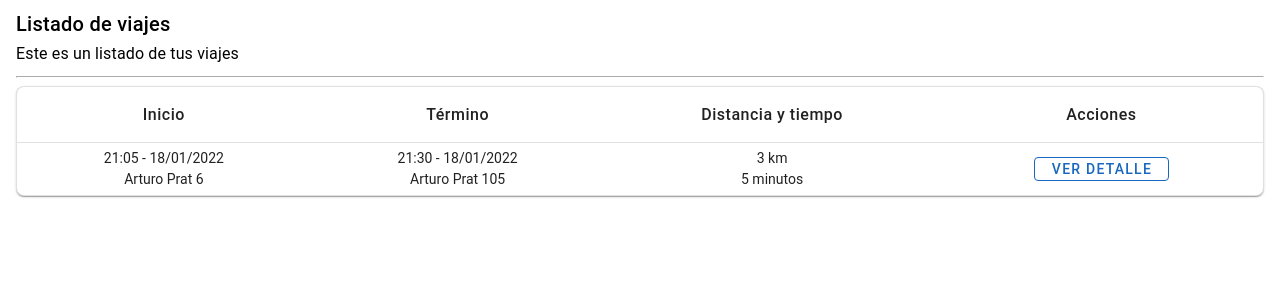
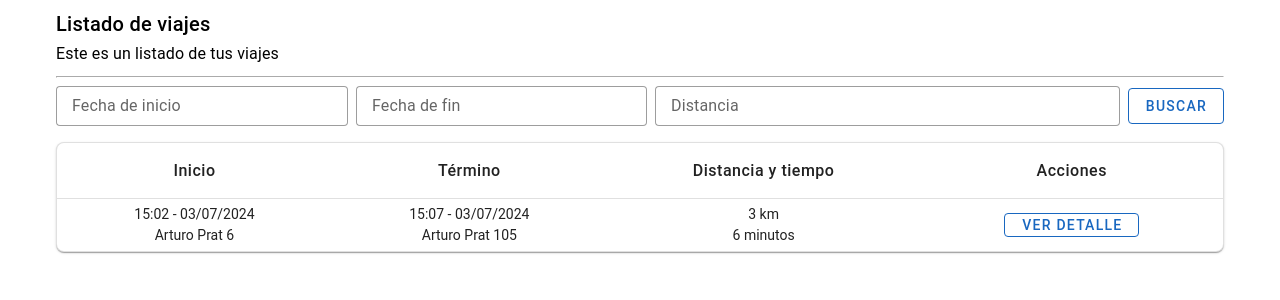
Before and after one commit to Gabrielapu/jooycar-front, a Vue app: page / in a window 1280 px wide. Shown: the top 300 px of the page. Built offline with nearby package versions, Linux system fonts and the light colour scheme; no server answers.

Commit message:
agrega filtros

```diff
--- a/package.json
+++ b/package.json
@@ -18,6 +18,7 @@
     "vuetify": "^3.6.10"
   },
   "devDependencies": {
+    "@mdi/font": "^7.4.47",
     "@vitejs/plugin-vue": "^5.0.5",
     "@vue-leaflet/vue-leaflet": "^0.10.1",
     "@vue/test-utils": "^2.4.6",
--- a/src/App.vue
+++ b/src/App.vue
@@ -1,6 +1,15 @@
 <template>
-  <router-view />
+  <div class="container">
+    <router-view />
+  </div>
 </template>
 
 <script setup>
 </script>
+
+<style scoped>
+.container {
+  max-width: 1200px;
+  margin: 0 auto;
+}
+</style>
--- /dev/null
+++ b/src/components/Filters.vue
@@ -0,0 +1,95 @@
+<template>
+  <div class="filters">
+    <v-menu>
+      <template v-slot:activator="{ props }">
+        <v-text-field
+          v-model="computeStartDate"
+          class="ml-4 mr-2"
+          variant="outlined"
+          density="compact"
+          hide-details
+          locale="es-ES"
+          label="Fecha de inicio"
+          hide-header
+          clearable
+          v-bind="props"
+          @click:clear="startDate = null"
+        />
+      </template>
+      <v-date-picker
+        header=""
+        title="Seleccionar fecha"
+        v-model="startDate" />
+    </v-menu>
+    <v-menu>
+      <template v-slot:activator="{ props }">
+        <v-text-field
+          v-model="computeEndDate"
+          class="mr-2"
+          variant="outlined"
+          density="compact"
+          hide-details
+          label="Fecha de fin"
+          clearable
+          v-bind="props"
+          @click:clear="endDate = null"
+        />
+      </template>
+      <v-date-picker
+        v-model="endDate"
+        header=""
+        title="Seleccionar fecha"
+        :min="startDate"
+      />
+    </v-menu>
+    <v-text-field
+      v-model="distance"
+      label="Distancia"
+      class="mr-2"
+      variant="outlined"
+      density="compact"
+      clearable
+      hide-details
+      type="number"
+      min="0"
+      @click:clear="distance = null"
+    />
+    <v-btn
+      color="primary"
+      variant="outlined"
+      class="mr-4"
+      @click="emitFilters()"
+    >
+      Buscar
+    </v-btn>
+  </div>
+</template>
+
+<script setup>
+import { inject, ref, computed } from 'vue';
+
+const emit = defineEmits(['search'])
+const dayjs = inject('dayjs')
+const startDate = ref(null)
+const endDate = ref(null)
+const distance = ref(null)
+
+const computeStartDate = computed(() => {
+  if(!startDate.value) return null
+  return dayjs(startDate.value).format('DD-MM-YYYY')
+})
+
+const computeEndDate = computed(() => {
+  if(!endDate.value) return null
+  return dayjs(endDate.value).format('DD-MM-YYYY')
+})
+
+function emitFilters() {
+  if(!startDate.value && !endDate.value && !distance.value) return
+  emit('search', {
+    startDate: startDate.value,
+    endDate: endDate.value,
+    distance: distance.value
+  })
+}
+</script>
--- a/src/components/Map.vue
+++ b/src/components/Map.vue
@@ -93,7 +93,7 @@ function getCoordinates() {
 
 <style scoped>
 .map {
-  height: 95vh;
+  height: 90vh;
   width: 100%;
 }
 </style>
--- a/src/main.js
+++ b/src/main.js
@@ -8,8 +8,10 @@ import router from './router'
 // Vuetify
 import 'vuetify/styles'
 import { createVuetify } from 'vuetify'
+import { es } from 'vuetify/locale'
 import * as components from 'vuetify/components'
 import * as directives from 'vuetify/directives'
+import '@mdi/font/css/materialdesignicons.css'
 
 import dayjs from './plugins/dayjs.js'
 import "leaflet/dist/leaflet.css";
@@ -17,6 +19,14 @@ import "leaflet/dist/leaflet.css";
 const vuetify = createVuetify({
   components,
   directives,
+  locale: {
+    locale: 'es',
+  },
+  date: {
+    locale: {
+      es: 'es-ES',
+    },
+  },
 })
 
 const app = createApp(App)
--- a/src/stores/trip.js
+++ b/src/stores/trip.js
@@ -8,19 +8,19 @@ export const useTripStore = defineStore('tripStore', () => {
   const mockTrip = {
     id : "manualTrip",
     start : {
-      time : 1642539928000,
+      time : 1720018976000,
       lat : -40.275898,
       lon : -73.071979,
       address : "Arturo Prat 6"
     },
     end : {
-      time : 1642541428000,
+      time : 1720019276000,
       lat : -40.300796,
       lon : -73.085338,
       address : "Arturo Prat 105"
     },
     distance : 3,
-    duration : 300000,
+    duration : 360000,
     overspeedsCount : 2,
     boundingBox : [
       {
@@ -44,13 +44,21 @@ export const useTripStore = defineStore('tripStore', () => {
   const baseUrl =
     'https://virtserver.swaggerhub.com/CONTABILIDAD/JooycarTest/1.0.0'
 
-  async function getTrips(filters) {
+  async function getTrips({start, end, distance}) {
+    console.log(start, end, distance)
     try {
-      const url = `${baseUrl}/api/trips/v1`
-        // url += ``
+      let url = `${baseUrl}/api/trips/v1?limit=10`
+
+      if(start) url += `&start_gte=${start}`
+      if(end) url += `&start_lte=${end}`
+      if(distance !== null && distance !== undefined) {
+        url += `&distance_gte=${distance}`
+      }
+
       const res = await axios.get(url)
       trips.value = []
       trips.value = res.data.trips
+
     } catch (e) {
       console.error(e)
     } finally {
--- a/src/views/Trips.vue
+++ b/src/views/Trips.vue
@@ -1,11 +1,12 @@
 <template>
-  <div class="d-flex justify-space-between align-center mx-4 my-2">
+  <div class="mx-4 my-2">
     <h1 class="text-h6">
       Listado de viajes
       <h2 class="text-subtitle-1">Este es un listado de tus viajes</h2>
     </h1>
   </div>
   <hr class="mx-4 mb-2">
+  <Filters @search="e => fetchTrips(e)"/>
   <Table
     :loading="loading"
     :trips="trips"
@@ -14,6 +15,7 @@
 
 <script setup>
 import Table from '../components/Table.vue'
+import Filters from '../components/Filters.vue'
 import { onMounted, reactive, ref } from 'vue';
 import { useTripStore } from '../stores/trip.js';
 
@@ -22,10 +24,35 @@ const loading = ref(false)
 let trips = reactive([])
 
 onMounted(async () => {
+  await fetchTrips()
+})
+
+async function fetchTrips(filters) {
+  console.log(filters, 'filters')
   loading.value = true
-  await tStore.getTrips()
+  let payload = {};
+  if(filters) {
+    const { startDate, endDate, distance } = filters
+    console.log(startDate, endDate, distance)
+    payload = {
+      start: startDate ? Date.parse(startDate) : null,
+      end: endDate ? Date.parse(endDate) : null,
+      distance: distance !== null
+        ? Math.abs(distance)
+        : null
+    }
+  }
+  await tStore.getTrips(payload)
   trips = tStore.trips
   loading.value = false
-})
+}
+</script>
 
-</script>
+<style scoped>
+.filters {
+  display: flex;
+  justify-content: space-between;
+  align-items: center;
+  margin-bottom: 16px;
+}
+</style>
```
Also changed, not shown: 1 other file (tests, documents, lock files or other folders).
